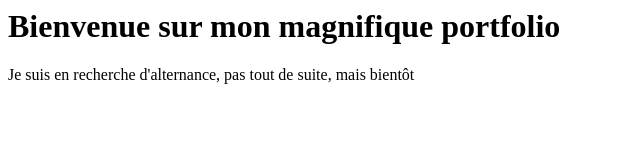
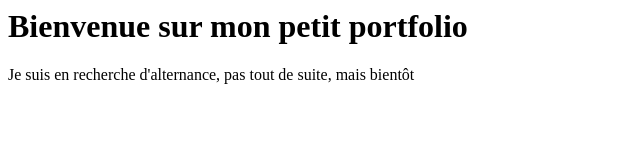
Before and after one commit to stellab95/stellab.github.io, a plain HTML site: page index.html in a window 1280 px wide. Shown: the whole page, without its empty margins (0-640 px from the left). Drawn offline with Linux system fonts and the light colour scheme.

Commit message:
modif titre

```diff
--- a/index.html
+++ b/index.html
@@ -1,2 +1,2 @@
-<h1>Bienvenue sur mon magnifique portfolio</h1>
+<h1>Bienvenue sur mon petit portfolio</h1>
 <p>Je suis en recherche d'alternance, pas tout de suite, mais bientôt</p>
```
